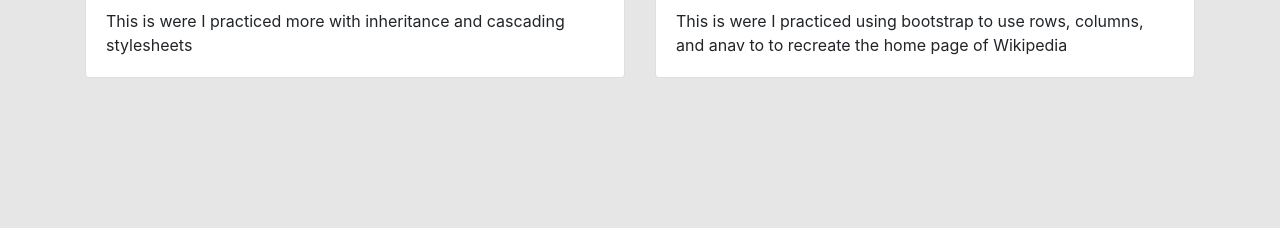
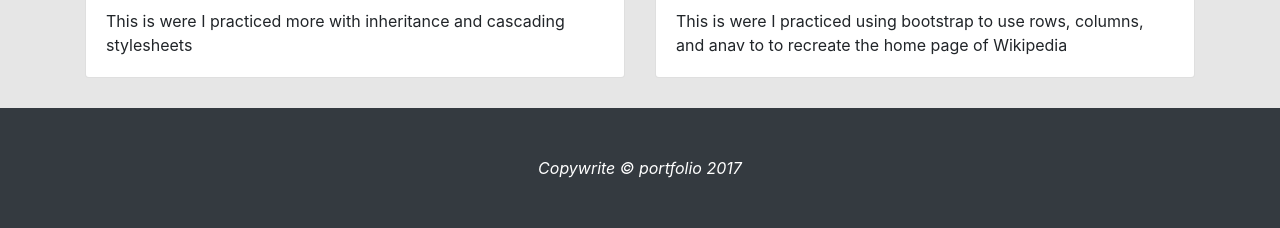
Before and after one commit to ceddy9176/portfolio, a plain HTML site: page index.html in a window 1280 px wide. Shown: the part 1874-2102 px from the top of the page. Before the commit the page ends 1982 px from the top, so only its background shows below. Drawn offline with Linux system fonts and the light colour scheme.

Commit message:
added footer

```diff
--- a/css/styles.css
+++ b/css/styles.css
@@ -17,11 +17,6 @@ body {
 
 }
 
-.pagination {
-  margin-bottom: 30px;
-
-}
-
 small {
   font-size: 18px;
   font-style: italic;
--- a/index.html
+++ b/index.html
@@ -106,7 +106,13 @@
               </div>
             </div>
 
+
       </div>
     </div>
+      <footer class="py-5 bg-dark">
+        <div class="container">
+          <p class="m-0 text-center text-white"><em>Copywrite &copy; portfolio 2017</em></p>
+        </div>
+      </footer>
   </body>
 </html>
```
